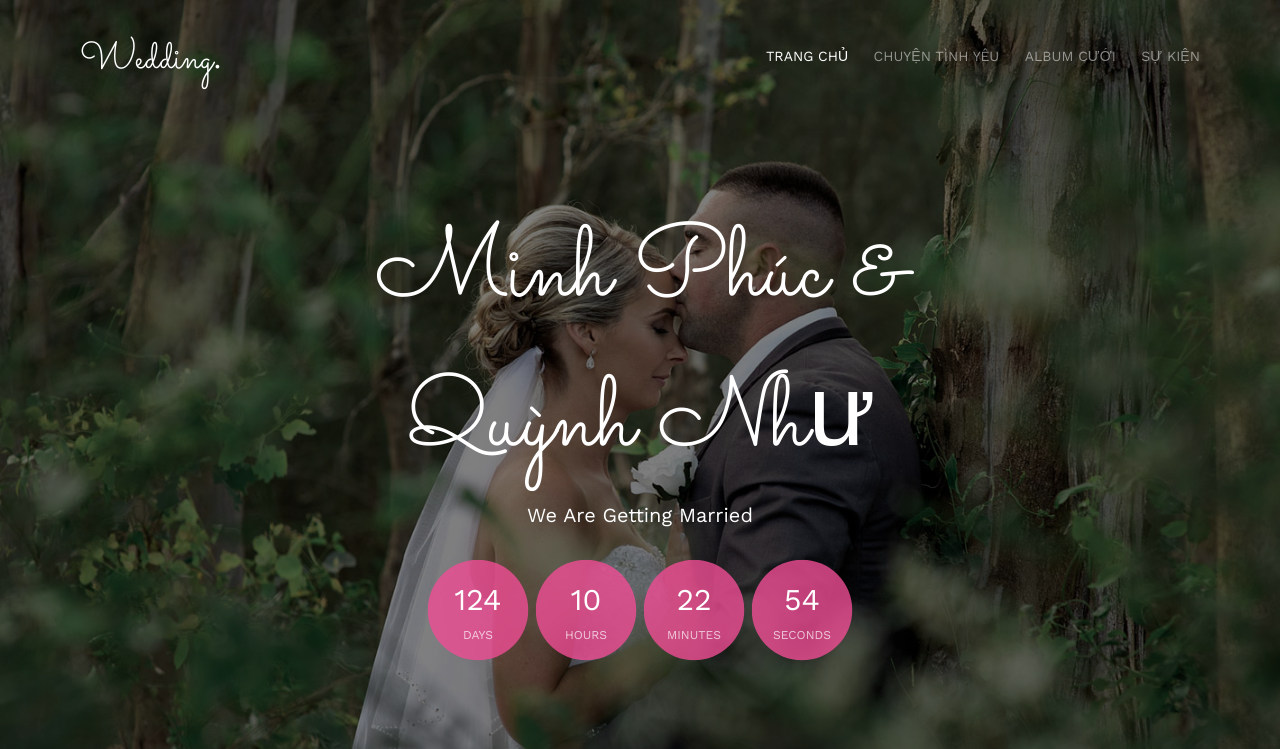
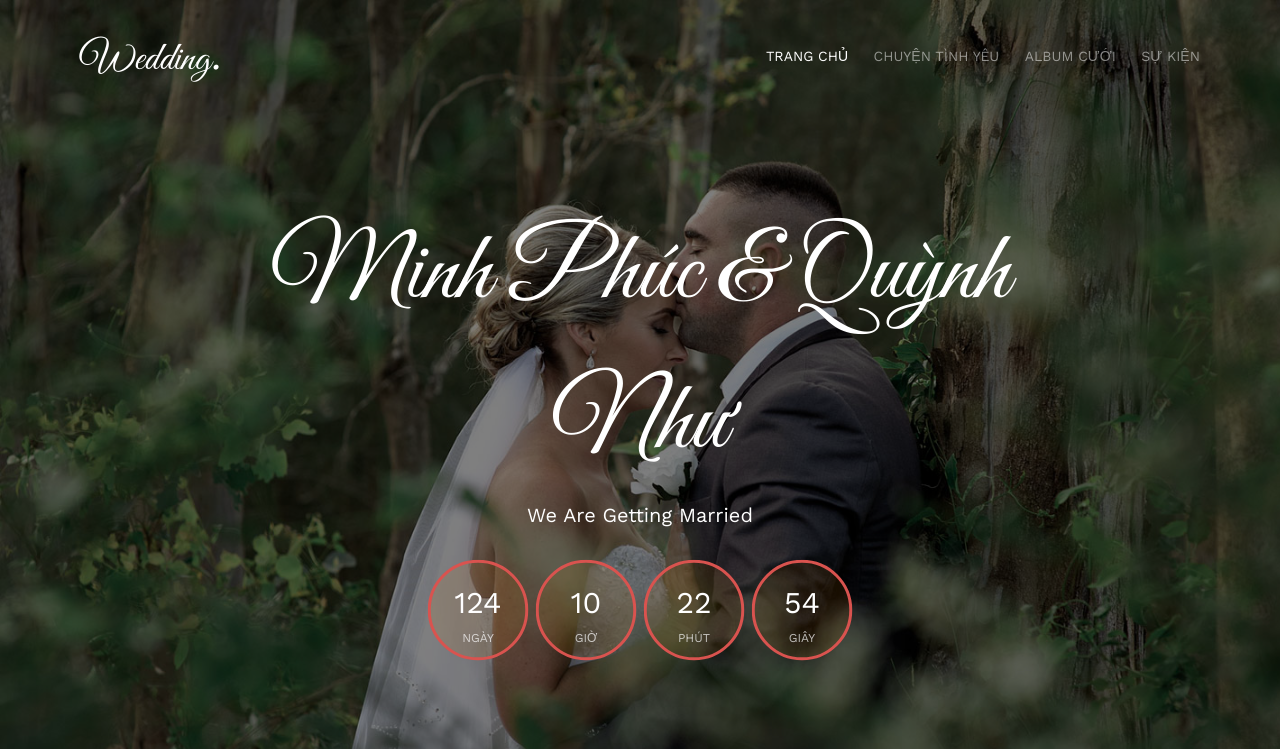
Before and after one commit to phuc-hm/my-wedding-invitation, a plain HTML site: page index.html in a window 1280 px wide. Shown: the top 749 px of the page. Drawn offline with nearby package versions, Linux system fonts and the light colour scheme; files whose address does not match are found by name.

Commit message:
Countdown theme

```diff
--- a/css/style.css
+++ b/css/style.css
@@ -103,7 +103,7 @@ h1, h2, h3, h4, h5, h6, figure {
   margin: 0;
   padding: 0;
   line-height: 40px;
-  font-family: "Sacramento", Arial, serif;
+  font-family: 'Great Vibes', cursive;
 }
 .fh5co-nav a {
   padding: 5px 10px;
@@ -844,7 +844,7 @@ form label {
   margin-bottom: 0px;
   font-size: 100px;
   line-height: 1.5;
-  font-family: "Sacramento", Arial, serif;
+  font-family: 'Great Vibes', cursive
 }
 @media screen and (max-width: 768px) {
   #fh5co-header .display-tc h1,
@@ -942,7 +942,7 @@ form label {
   display: inline-block;
   width: 100px;
   height: 100px;
-  background: rgba(241, 78, 149, 0.8);
+  background: #ff950017;
   margin: 0 4px;
   -webkit-border-radius: 50%;
   -moz-border-radius: 50%;
@@ -950,6 +950,9 @@ form label {
   border-radius: 50%;
   position: relative;
   animation: pulse 1s ease infinite;
+  border-style: solid;
+  border-width: 3px;
+  border-color: #d9534f;
 }
 
 @keyframes pulse {
@@ -1065,7 +1068,7 @@ form label {
   }
 }
 .couple-half h3 {
-  font-family: "Sacramento", Arial, serif;
+  font-family: 'Great Vibes', cursive;
   color: #F14E95;
   font-size: 30px;
 }
@@ -1182,7 +1185,7 @@ form label {
   line-height: 1.5;
   font-weight: bold;
   color: #F14E95;
-  font-family: "Sacramento", Arial, serif;
+  font-family: 'Great Vibes', cursive;
 }
 @media screen and (max-width: 768px) {
   .fh5co-heading h2 {
--- a/index.html
+++ b/index.html
@@ -39,6 +39,7 @@
 
 	<link href='https://fonts.googleapis.com/css?family=Work+Sans:400,300,600,400italic,700' rel='stylesheet' type='text/css'>
 	<link href="https://fonts.googleapis.com/css?family=Sacramento" rel="stylesheet">
+	<link href='https://fonts.googleapis.com/css?family=Great+Vibes&amp;display=swap' rel='stylesheet' type='text/css'>
 
 	<!-- Animate.css -->
 	<link rel="stylesheet" href="css/animate.css">
--- a/js/simplyCountdown.js
+++ b/js/simplyCountdown.js
@@ -122,11 +122,11 @@
                 minutes: 0,
                 seconds: 0,
                 words: {
-                    days: 'day',
-                    hours: 'hour',
-                    minutes: 'minute',
-                    seconds: 'second',
-                    pluralLetter: 's'
+                    days: 'Ngày',
+                    hours: 'Giờ',
+                    minutes: 'Phút',
+                    seconds: 'Giây',
+                    pluralLetter: ''
                 },
                 plural: true,
                 inline: false,
```
